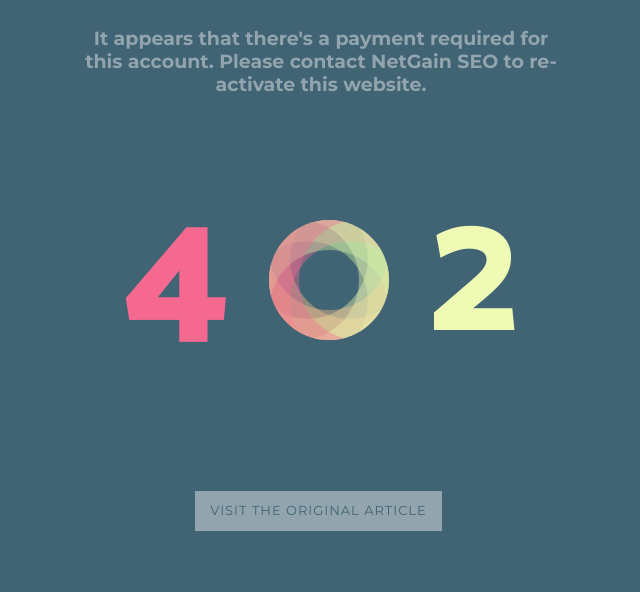
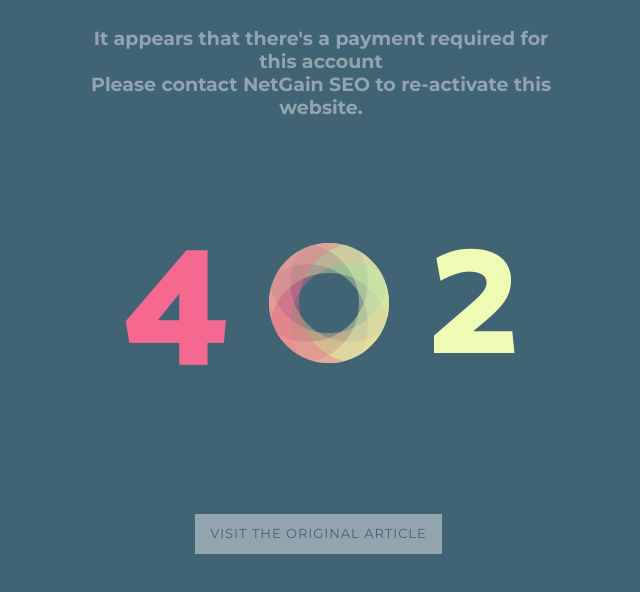
Before and after one commit to net-gain-seo/net-gain-seo.github.io, a plain HTML site: page index.html in a window 1280 px wide. Shown: the part 72-664 px from the top of the page, without its empty margins (319-959 px from the left). Drawn offline with Linux system fonts and the light colour scheme.

Commit message:
Update index.html

```diff
--- a/index.html
+++ b/index.html
@@ -181,7 +181,7 @@ a.more-link {
 
 
 <h1>402 Error Page - Payment Due</h1>
-<p class="zoom-area"><b>It appears that there's a payment required for this account. Please contact <a hredf="https://www.netgainseo.com/contact/">NetGain SEO to re-activate this website. </p></a></b>
+<p class="zoom-area"><b>It appears that there's a payment required for this account<br>Please contact <a hredf="https://www.netgainseo.com/contact/">NetGain SEO to re-activate this website. </p></a></b>
 <section class="error-container">
   <span>4</span>
   <span><span class="screen-reader-text">0</span></span>
```
